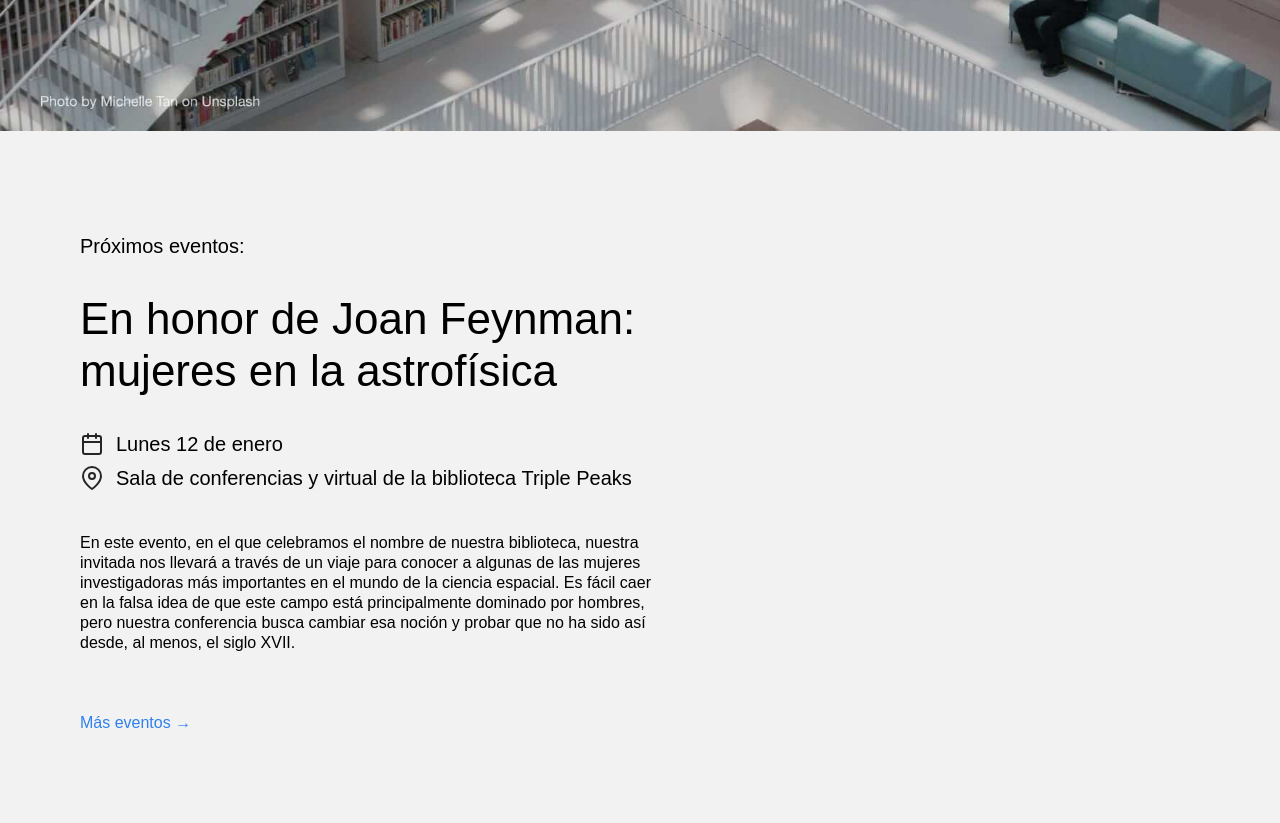
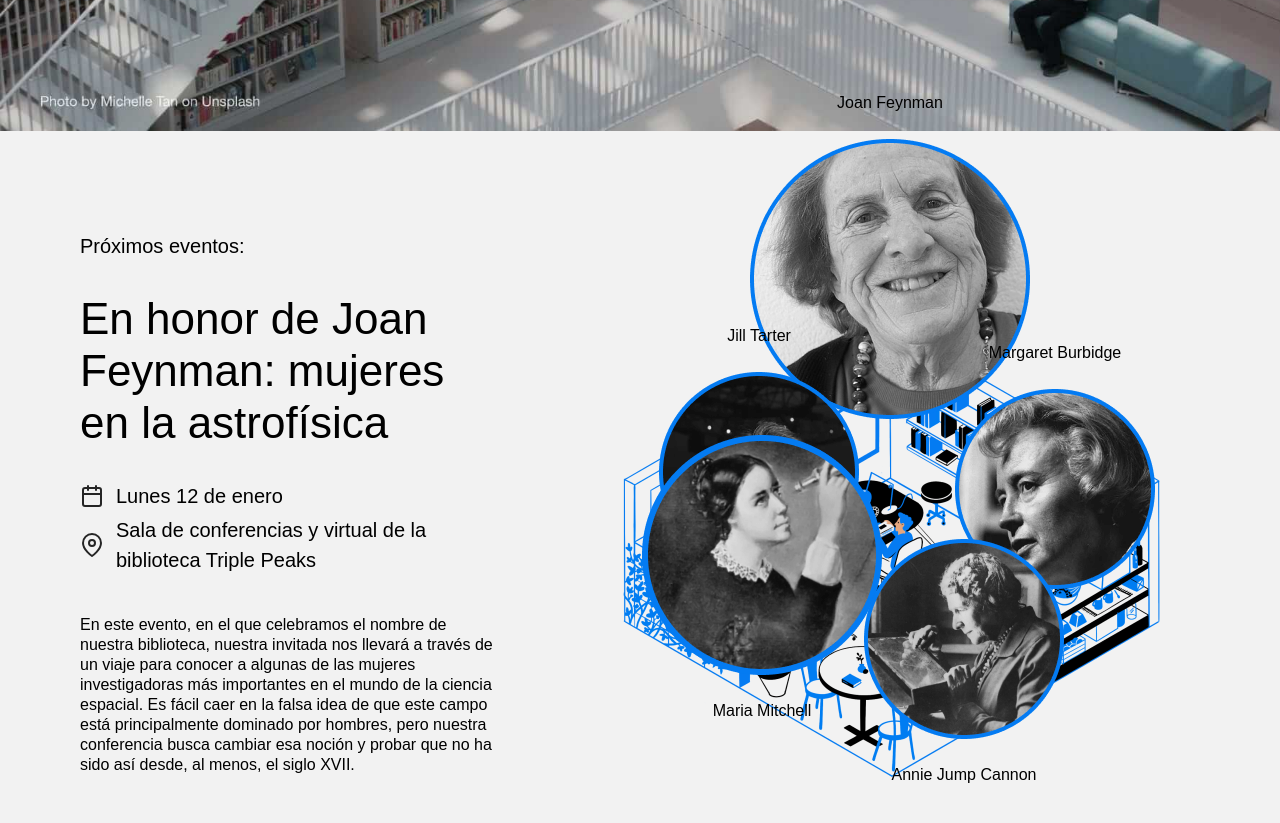
Before and after one commit to ZabdiAyala20/web_project_library, a plain HTML site: page index.html in a window 1280 px wide. Shown: the part 1963-2786 px from the top of the page. Drawn offline with Linux system fonts and the light colour scheme; files whose address does not match are found by name.

Commit message:
cambios en index y css

```diff
--- a/index.html
+++ b/index.html
@@ -20,10 +20,12 @@
           />
           <ul class="nav__links">
             <li>
-              <a class="nav__link" href="#staff">pantalones</a>
+              <a class="nav__link" href="#staff"
+                >Los preferidos de nuestro staff</a
+              >
             </li>
             <li>
-              <a class="nav__link" href="#">catalogo</a>
+              <a class="nav__link" href="#">Eventos</a>
             </li>
             <li>
               <a class="nav__link" href="#">Conviértete en miembro</a>
@@ -168,6 +170,57 @@
             <a href="#" class="events__more">Más eventos &rarr;</a>
           </div>
           <!-- Comienza a crear la composición aquí -->
+          <div class="events__cover">
+            <img
+              src="./images/web_project_3_images/cafe.png"
+              alt="logo images"
+              class="events__image"
+            />
+            <div class="person person_name_feynman">
+              <p class="person__caption">Joan Feynman</p>
+              <img
+                src="./images/web_project_3_images/person_feynman.png"
+                alt="image of Feynman"
+                class="person__image person__image_size_l"
+              />
+            </div>
+
+            <div class="person person_name_burbidge">
+              <p class="person__caption">Margaret Burbidge</p>
+              <img
+                src="./images/web_project_3_images/person_burbidge.png"
+                alt="image of Margaret"
+                class="person__image person__image_size_l"
+              />
+            </div>
+
+            <div class="person person_name_tarter">
+              <p class="person__caption">Jill Tarter</p>
+              <img
+                src="./images/web_project_3_images/person_tarter.png"
+                alt="image of Tarter"
+                class="person__image person__image_size_l"
+              />
+            </div>
+
+            <div class="person person_name_mitchell">
+              <img
+                src="./images/web_project_3_images/person_mitchell.png"
+                alt="image of Mitchell"
+                class="person__image person__image_size_l"
+              />
+              <p class="person__caption">Maria Mitchell</p>
+            </div>
+
+            <div class="person person_name_cannon">
+              <img
+                src="./images/web_project_3_images/person_cannon.png"
+                alt="image of Cannon"
+                class="person__image person__image_size_l"
+              />
+              <p class="person__caption">Annie Jump Cannon</p>
+            </div>
+          </div>
         </section>
       </main>
     </div>
--- a/styles/style.css
+++ b/styles/style.css
@@ -228,43 +228,53 @@
 }
 
 .events__cover {
-  /* flex-grow: 1;
+  flex-grow: 1;
   flex-shrink: 0;
   flex-basis: 780px;
   max-width: 780px;
-  position: relative; */
+  position: relative;
 }
 
 .events__image {
-  /* max-width: 100%; */
+  max-width: 100%;
 }
 
 .person {
-  /* position: absolute;
+  position: absolute;
   display: flex;
   align-items: center;
   flex-direction: column;
-  gap: 10px; */
+  gap: 10px;
 }
 
 .person_name_feynman {
   /* Utiliza los valores correctos de las propiedades top/right/bottom/left para posicionar el elemento */
+  bottom: 400px;
+  left: 250px;
 }
 
 .person_name_burbidge {
   /* Utiliza los valores correctos de las propiedades top/right/bottom/left para posicionar el elemento */
+  top: 96px;
+  right: 125px;
 }
 
 .person_name_cannon {
   /* Utiliza los valores correctos de las propiedades top/right/bottom/left para posicionar el elemento */
+  bottom: 18px;
+  right: 216px;
 }
 
 .person_name_mitchell {
   /* Utiliza los valores correctos de las propiedades top/right/bottom/left para posicionar el elemento */
+  bottom: 82px;
+  left: 142px;
 }
 
 .person_name_tarter {
   /* Utiliza los valores correctos de las propiedades top/right/bottom/left para posicionar el elemento */
+  top: 79px;
+  left: 159px;
 }
 
 .person__image {
@@ -276,11 +286,11 @@
 }
 
 .person__image_size_m {
-  /* width: 100px; */
+  width: 100px;
 }
 
 .person__image_size_s {
-  /* width: 80px; */
+  width: 80px;
 }
 
 .person__caption {
```
